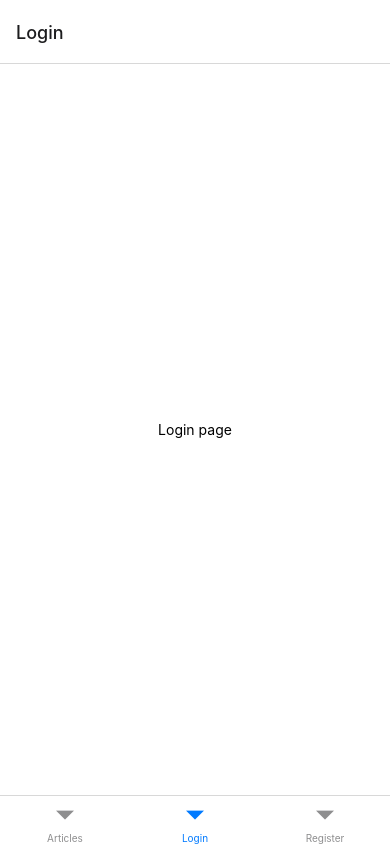
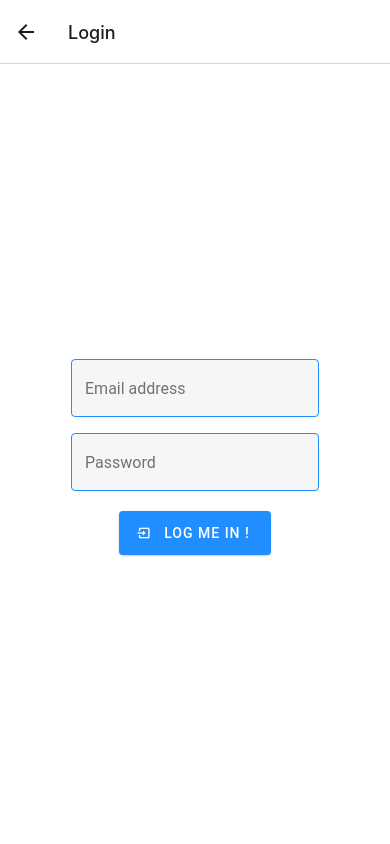
Before and after one commit to Shalini-2209/career-guidance-app-rn, a React Native app: screen /Login in a window 390 px wide. Built offline with nearby package versions, Linux system fonts and the light colour scheme; no server answers.

Commit message:
Login Design

```diff
--- a/package.json
+++ b/package.json
@@ -17,6 +17,7 @@
     "react": "17.0.1",
     "react-dom": "17.0.1",
     "react-native": "^0.64.2",
+    "react-native-paper": "^4.10.0",
     "react-native-safe-area-context": "^3.3.2",
     "react-native-screens": "^3.9.0",
     "react-native-web": "0.17.1"
--- /dev/null
+++ b/src/default/colors.js
@@ -0,0 +1,4 @@
+const basic = "#208eff";
+const dark = "#0d84ff";
+
+export { basic, dark };
--- a/src/navigations/routes.js
+++ b/src/navigations/routes.js
@@ -5,6 +5,7 @@ import { NavigationContainer } from "@react-navigation/native";
 import { createNativeStackNavigator } from "@react-navigation/native-stack";
 import Headlines from "../screens/Headlines";
 import MyTabs from "./tab-container";
+import Login from "../screens/Login";
 
 const Stack = createNativeStackNavigator();
 
@@ -19,6 +20,7 @@ function Routes() {
             component={MyTabs}
             options={{ headerShown: false }}
           />
+          <Stack.Screen name="Login" component={Login} />
           <Stack.Screen name="Articles" component={Headlines} />
         </Stack.Navigator>
       </NavigationContainer>
--- a/src/navigations/tab-container.js
+++ b/src/navigations/tab-container.js
@@ -9,8 +9,9 @@ const Tab = createBottomTabNavigator();
 export default function MyTabs() {
   return (
     <Tab.Navigator>
+      <Tab.Screen name="My Bookings" component={Login} />
       <Tab.Screen name="Articles" component={Headlines} />
-      <Tab.Screen name="Login" component={Login} />
+
       <Tab.Screen name="Register" component={Register} />
     </Tab.Navigator>
   );
--- a/src/screens/Login.js
+++ b/src/screens/Login.js
@@ -1,10 +1,38 @@
 import { Text, View, StyleSheet } from "react-native";
+import { TextInput, Button } from "react-native-paper";
+import { basic, dark } from "../default/colors";
 import React from "react";
 
 const Login = () => {
   return (
     <View style={styles.container}>
-      <Text>Login page</Text>
+      <TextInput
+        mode="outlined"
+        label="Email address"
+        placeholder="Enter email"
+        style={{ marginBottom: 10 }}
+        outlineColor={basic}
+        activeOutlineColor={dark}
+        // right={<TextInput.Affix text="/100" />}
+      />
+
+      <TextInput
+        mode="outlined"
+        label="Password"
+        placeholder="Enter secret code"
+        outlineColor={basic}
+        activeOutlineColor={dark}
+      />
+
+      <Button
+        icon="import"
+        mode="contained"
+        style={{ marginTop: 20, padding: 5 }}
+        color={basic}
+        onPress={() => console.log("Pressed")}
+      >
+        Log me in !
+      </Button>
     </View>
   );
 };
```
Also changed, not shown: 1 other file (tests, documents, lock files or other folders).
